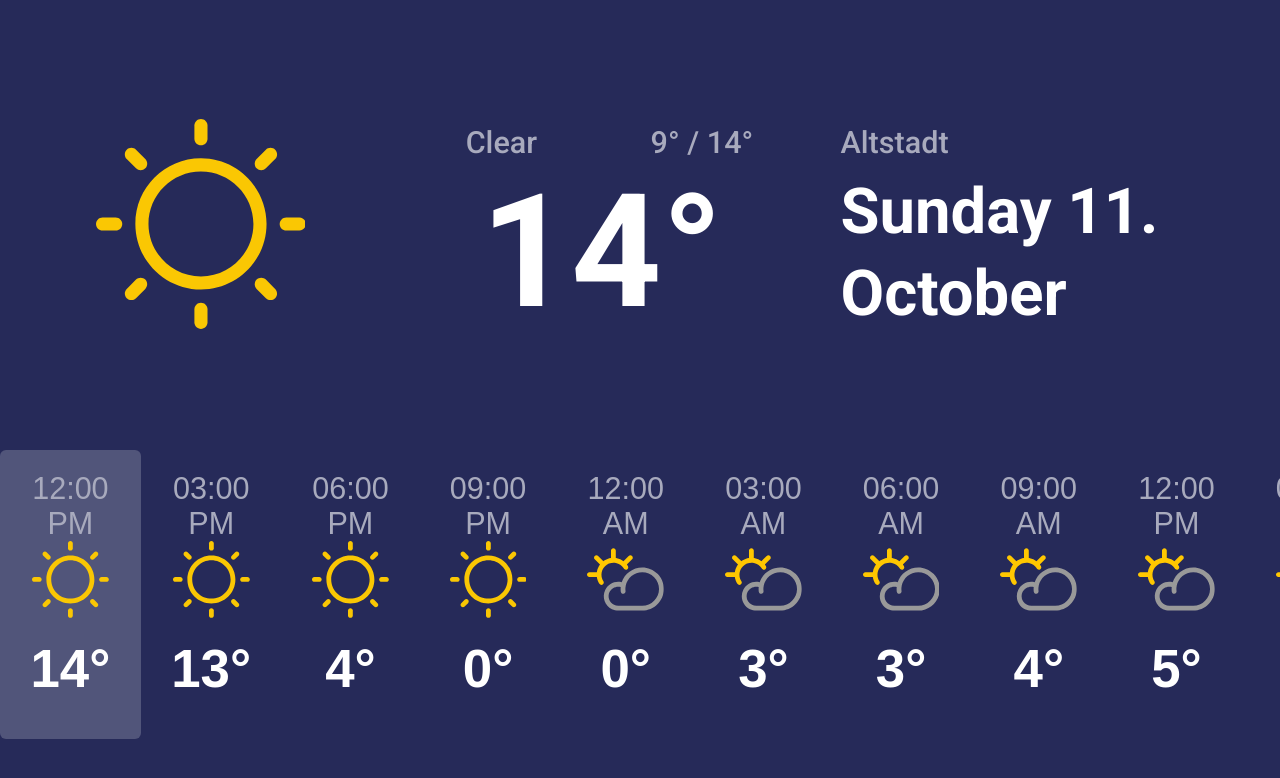
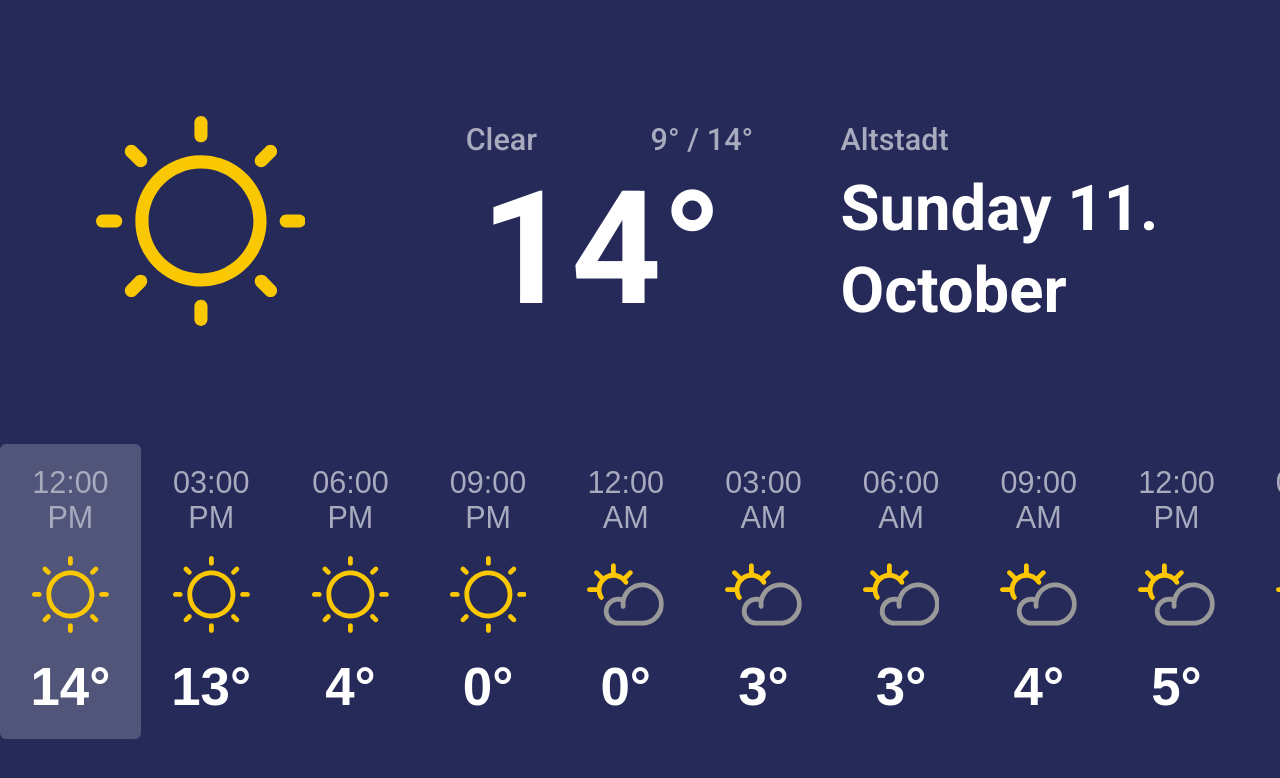
Before and after one commit to fernandosouza-playground/weather, a React (Create React App) app: page / in a window 1280 px wide. Shown: the top 778 px of the page. Built offline with nearby package versions, Linux system fonts and the light colour scheme.

Commit message:
Better align the weather icon inside the weather button

```diff
--- a/src/weatherButton/index.tsx
+++ b/src/weatherButton/index.tsx
@@ -20,7 +20,6 @@ const StyledTemperature = styled(Temperature)`
 
   @media screen and (min-width: 768px) {
     font-size: 8.256rem;
-    line-height: 96px;
   }
 `;
 
@@ -39,6 +38,10 @@ const WeatherItemButton = styled.button`
   &[aria-pressed="true"] {
     background-color:#51557A;
   }
+`;
+
+const WeatherIconStyled = styled(WeatherIcon)`
+  margin: 3.2rem 0;
 `;
 
 interface IWeatherItemButton {
@@ -64,7 +67,7 @@ export const WeatherButton: FC<IWeatherItemButton> = ({
           minute: "2-digit",
         })}
       </DateTime>
-      <WeatherIcon forecast={weather.forecast} />
+      <WeatherIconStyled forecast={weather.forecast} />
       <StyledTemperature value={Math.round(weather.temperature)} />
     </WeatherItemButton>
   );
```
